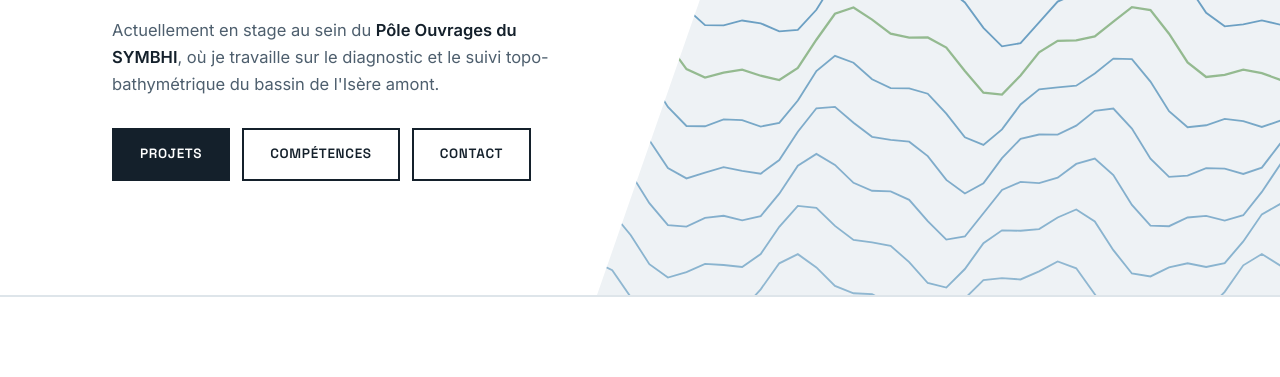
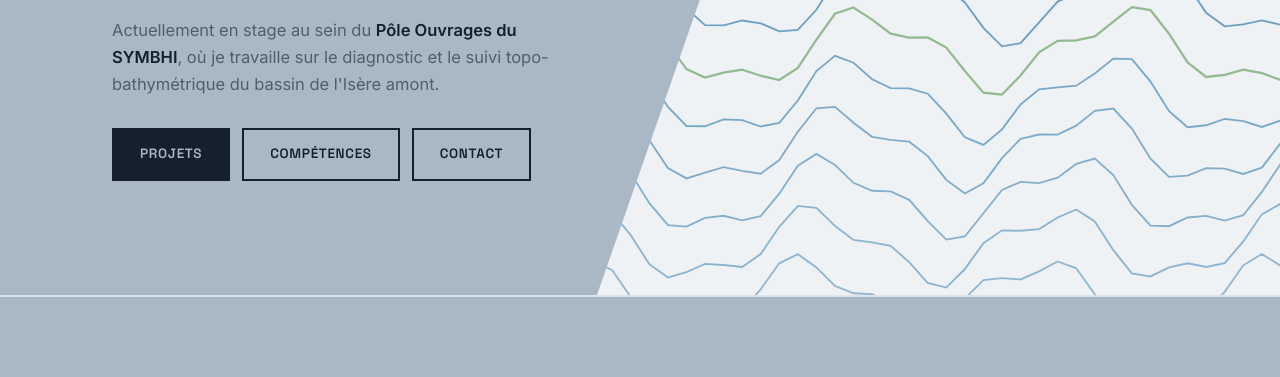
Before and after one commit to sacha-1/Portfolio, a plain HTML site: page portfolio/index.html in a window 1280 px wide. Shown: the part 409-786 px from the top of the page. Drawn offline with Linux system fonts and the light colour scheme.

Commit message:
Change '--paper' color to #A9B8C4

```diff
--- a/portfolio/css/style.css
+++ b/portfolio/css/style.css
@@ -2,7 +2,7 @@
    Tokens
    =========================================================== */
 :root {
-  --paper: #FFFFFF;
+  --paper: #A9B8C4;
   --paper-alt: #EEF2F5;
   --ink: #14202B;
   --ink-soft: #4E5F6E;
```
